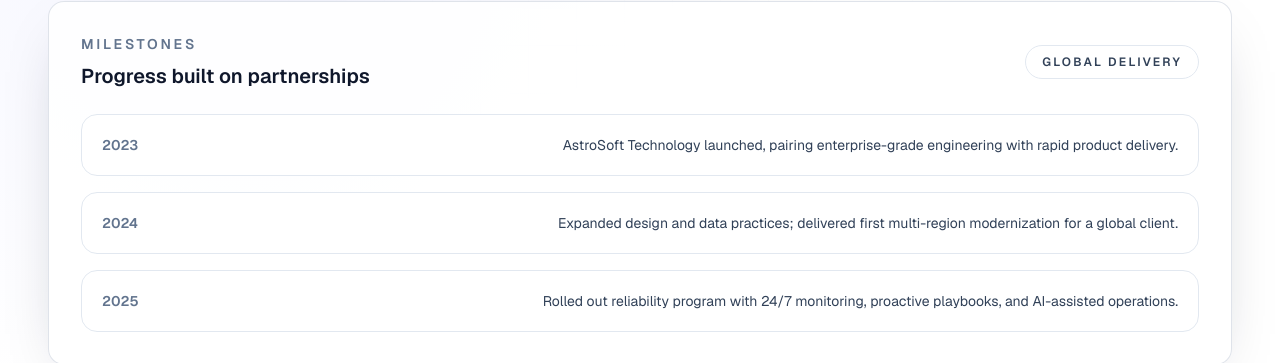
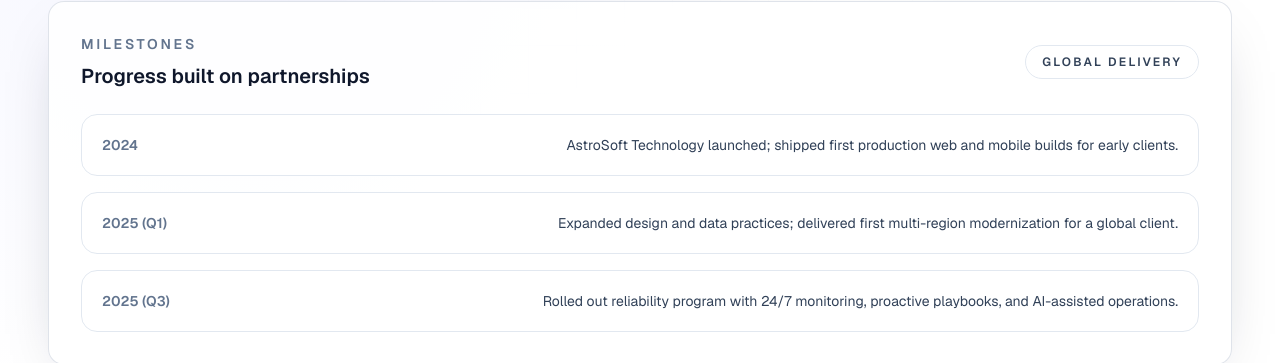
Before and after one commit to AstroSoft-Technology/astrosoft-technology, a Next.js app: page /about in a window 1280 px wide. Shown: the part 531-894 px from the top of the page. Built offline with nearby package versions, Linux system fonts and the light colour scheme.

Commit message:
updated about us

```diff
--- a/app/about/page.tsx
+++ b/app/about/page.tsx
@@ -18,17 +18,17 @@
 
 const milestones = [
   {
-    year: "2023",
+    year: "2024",
     detail:
-      "AstroSoft Technology launched, pairing enterprise-grade engineering with rapid product delivery.",
+      "AstroSoft Technology launched; shipped first production web and mobile builds for early clients.",
   },
   {
-    year: "2024",
+    year: "2025 (Q1)",
     detail:
       "Expanded design and data practices; delivered first multi-region modernization for a global client.",
   },
   {
-    year: "2025",
+    year: "2025 (Q3)",
     detail:
       "Rolled out reliability program with 24/7 monitoring, proactive playbooks, and AI-assisted operations.",
   },
```
